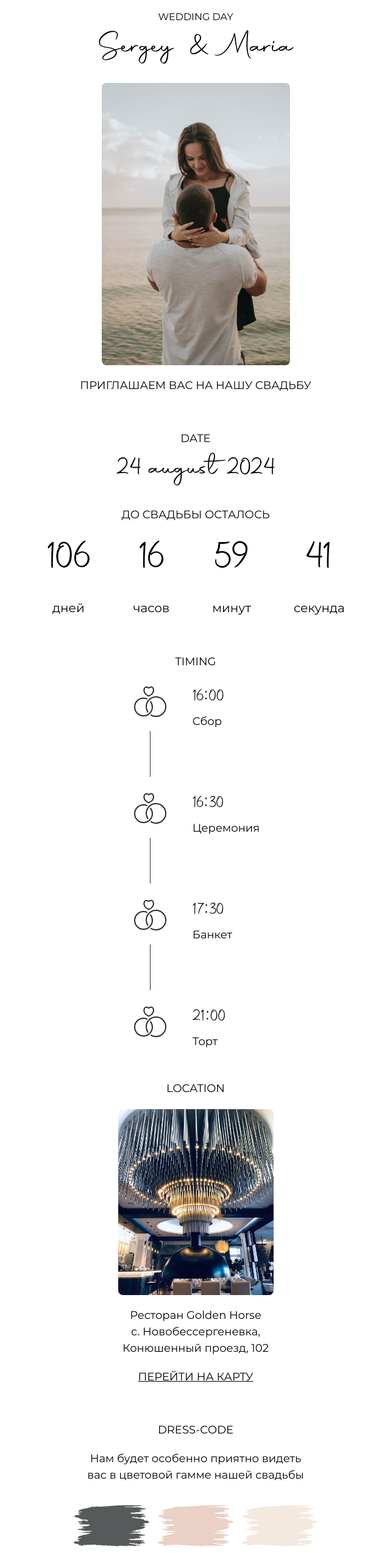
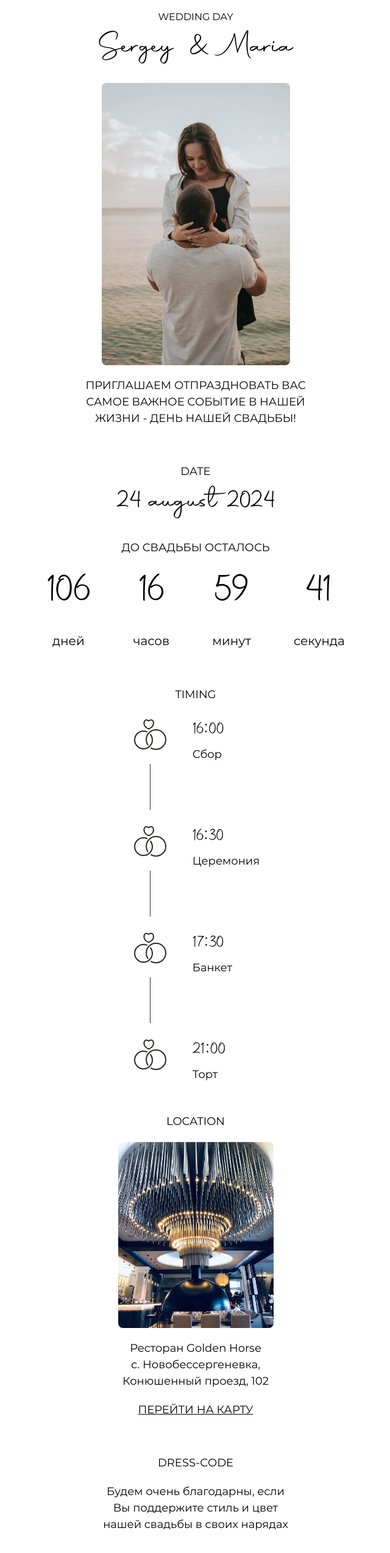
Before and after one commit to onespovityi/wedding-invite, a React (Vite) app: page / in a window 1280 px wide. Shown: the top 2547 px of the page at 61% size, without its empty margins (319-959 px from the left). Built offline with nearby package versions, Linux system fonts and the light colour scheme; the HTML template or start-up script is replaced by a standard one.

Commit message:
change title in WeddingDetails and DressCode

```diff
--- a/src/components/DressCode/DressCode.tsx
+++ b/src/components/DressCode/DressCode.tsx
@@ -22,7 +22,7 @@ export const DressCode = () => {
   return (
     <div ref={blockRef} className={`${cls.wrap} ${isShow ? cls.elementShow : cls.elementAnimation}`}>
       <p className={cls.title}>DRESS-CODE</p>
-      <p className={cls.subTitle}>Нам будет особенно приятно видеть <br /> вас в цветовой гамме нашей свадьбы</p>
+      <p className={cls.subTitle}>Будем очень благодарны, если <br /> Вы поддержите стиль и цвет <br /> нашей свадьбы в своих нарядах</p>
       <div className={cls.groupImg}>
         {dressCodeImg.map(el => (
           <img key={el.img} className={cls.img} width={124} height={69} src={el.img} alt='dressCode' />
--- a/src/components/WeddingDetails/WeddingDetails.module.scss
+++ b/src/components/WeddingDetails/WeddingDetails.module.scss
@@ -85,6 +85,8 @@
 .inviteText {
   margin-bottom: 60px;
   animation: fadeInRight 2s ease-in-out;
+  text-transform: uppercase;
+  text-align: center;
 }
 
 .img {
--- a/src/components/WeddingDetails/WeddingDetails.tsx
+++ b/src/components/WeddingDetails/WeddingDetails.tsx
@@ -10,6 +10,6 @@ export const WeddingDetails = () => {
       <p className={cls.namesRight}>{"Maria"}</p>
     </div>
     <img className={cls.img} width={309} src={weddingCouple} alt='weddingCouple' />
-    <p className={cls.inviteText}>ПРИГЛАШАЕМ ВАС НА НАШУ СВАДЬБУ</p>
+    <p className={cls.inviteText}>Приглашаем отпраздновать Вас <br /> самое важное событие в нашей <br /> жизни - день нашей свадьбы!</p>
   </>
 }
```
